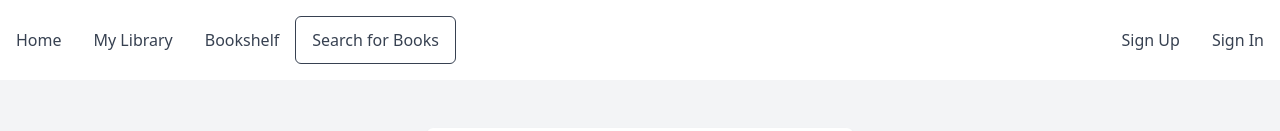
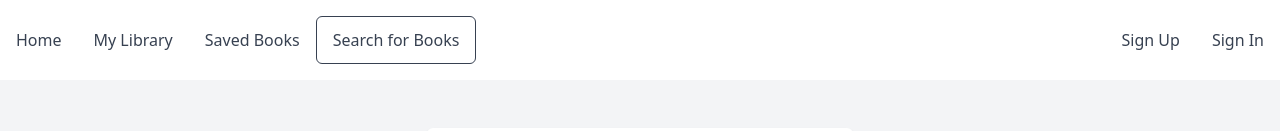
Before and after one commit to TraekWells/book-review-app, a Vue app: page /signup in a window 1280 px wide. Shown: the top 131 px of the page. Built offline with nearby package versions, Linux system fonts and the light colour scheme; no server answers.

Commit message:
Updated README

```diff
--- a/src/components/Navbar.vue
+++ b/src/components/Navbar.vue
@@ -14,7 +14,7 @@
         </li>
         <li>
           <router-link :to="{ name: 'SavedBooks' }" class="p-4"
-            >Bookshelf</router-link
+            >Saved Books</router-link
           >
         </li>
         <li>
@@ -61,7 +61,6 @@ export default {
     },
   },
   created() {
-    // let user = projectAuth.currentUser;
     projectAuth.onAuthStateChanged((user) => {
       if (user) {
         this.user = user;
--- a/src/components/SignUp.vue
+++ b/src/components/SignUp.vue
@@ -189,7 +189,7 @@ export default {
               .then((cred) => {
                 reference
                   .set({
-                    bookshelf: null,
+                    savedBooks: null,
                     favoriteGenres: this.genres,
                     library: null,
                     user_id: cred.user.uid,
```
Also changed, not shown: 1 other file (tests, documents, lock files or other folders).
